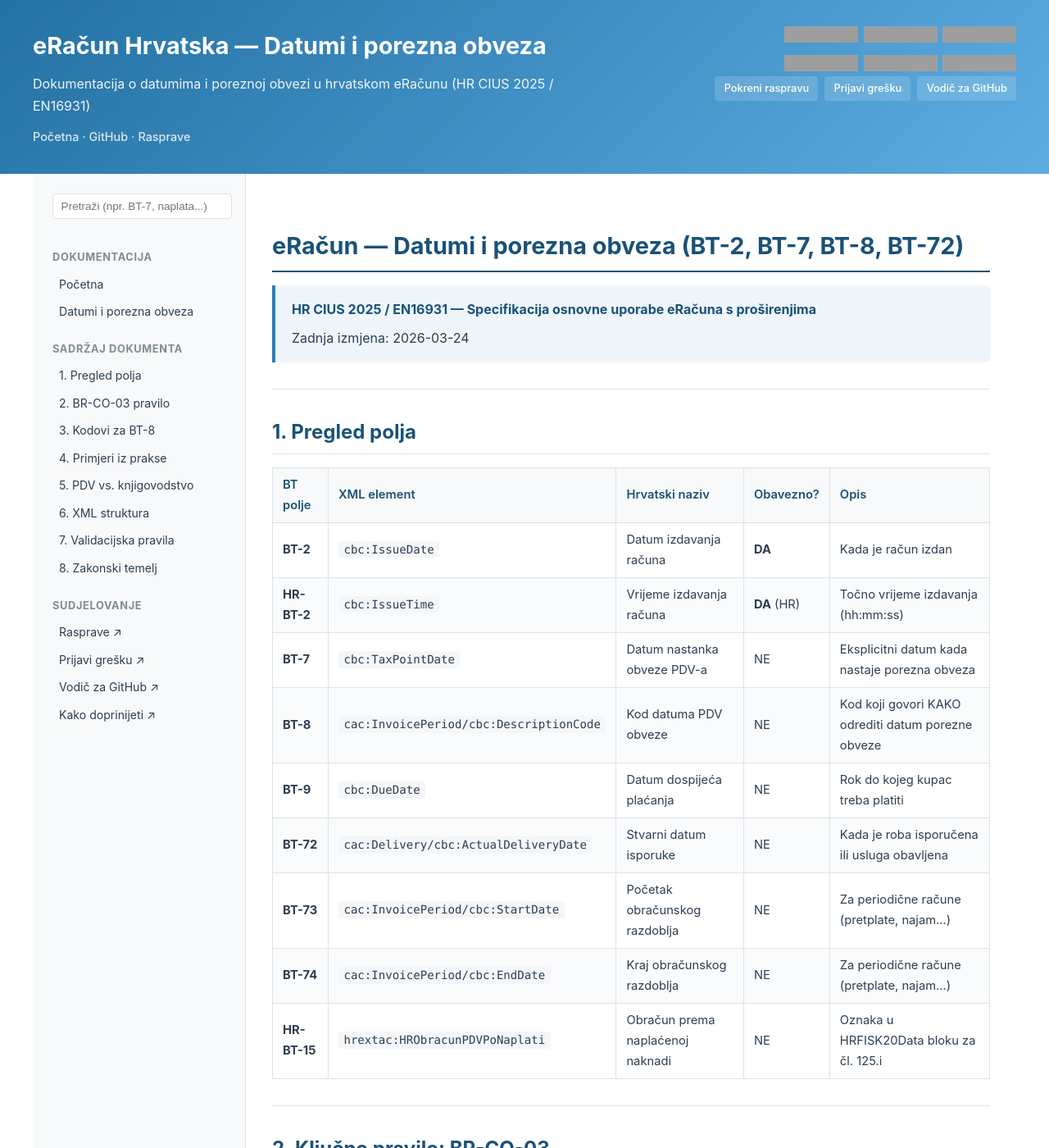
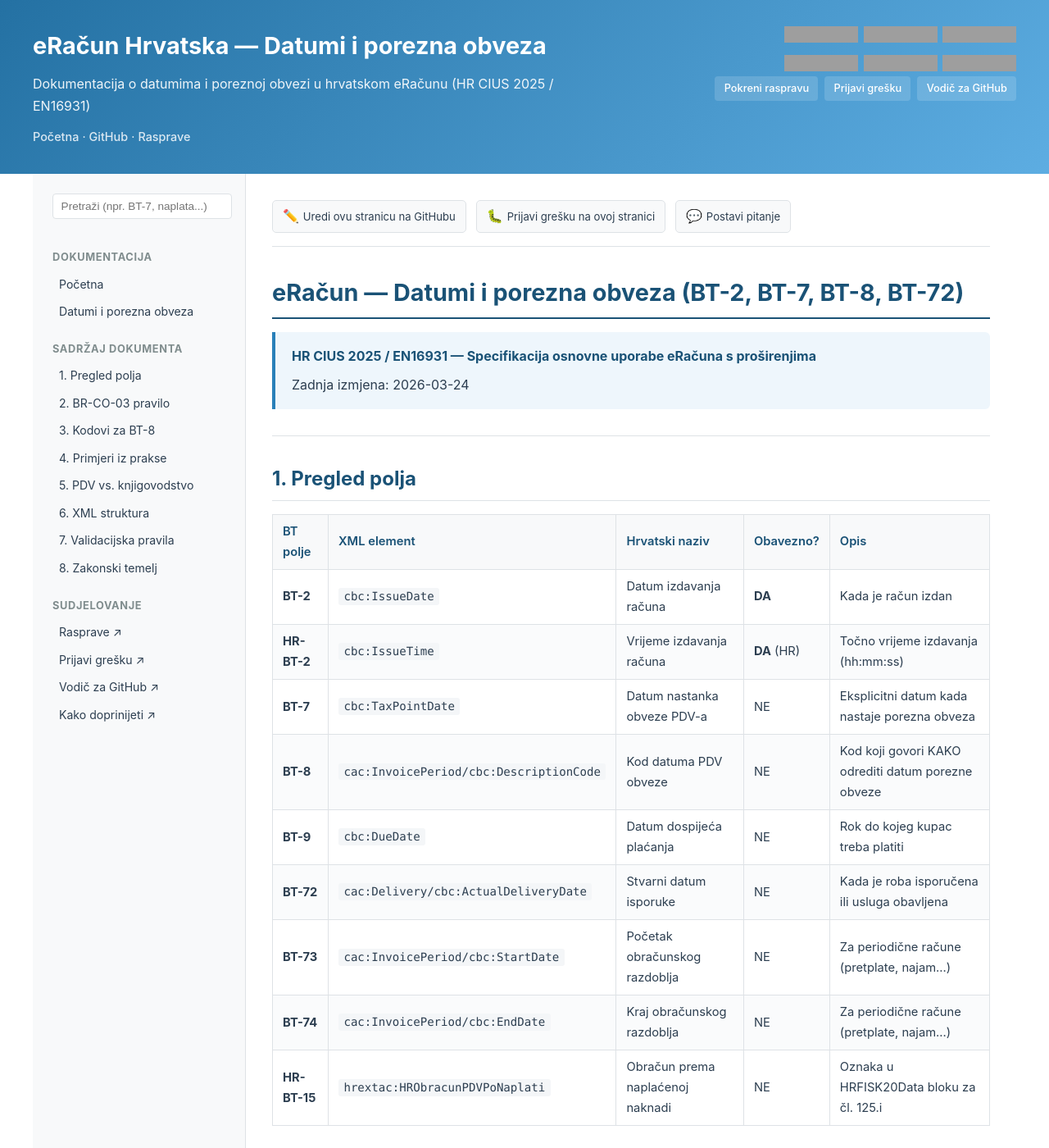
Before and after one commit to dageci/eracun-fiskalizacija-datumi, a Jekyll site: the page built from docs/eracun-datumi-poreza-workflow.md, in a window 1280 px wide and 1400 px high. Shown: the whole window at 82% size. Built offline with Jekyll 4.4.1, drawn with Linux system fonts in a browser that asks for light colours; grey boxes are pictures that could not be loaded.

Commit message:
dodani page actions (uredi, prijavi gresku, pitanje) i back-to-top
- Akcijska traka na vrhu svake podstranice: uredi na GitHubu,
  prijavi gresku (pre-filled issue), postavi pitanje
- Back-to-top gumb: pojavi se nakon 400px scrollanja, smooth scroll
- Sve se otvara u novom tabu

```diff
--- a/docs/_layouts/default.html
+++ b/docs/_layouts/default.html
@@ -241,6 +241,59 @@
       border: 1px solid var(--border);
     }
 
+    /* Page actions bar (edit, issue) */
+    .page-actions {
+      display: flex;
+      gap: 0.75rem;
+      margin-bottom: 1.5rem;
+      padding-bottom: 1rem;
+      border-bottom: 1px solid var(--border);
+      flex-wrap: wrap;
+    }
+    .page-actions a {
+      display: inline-flex;
+      align-items: center;
+      gap: 0.3rem;
+      padding: 0.35rem 0.75rem;
+      border: 1px solid var(--border);
+      border-radius: 5px;
+      font-size: 0.82rem;
+      color: var(--text);
+      background: var(--bg-alt);
+      text-decoration: none;
+      transition: all 0.15s;
+    }
+    .page-actions a:hover { border-color: var(--primary-light); color: var(--primary-light); background: #eef6fc; }
+    .page-actions .icon { font-size: 1rem; }
+
+    /* Back to top button */
+    .back-to-top {
+      position: fixed;
+      bottom: 2rem;
+      right: 2rem;
+      background: var(--primary-light);
+      color: white;
+      border: none;
+      border-radius: 50%;
+      width: 44px;
+      height: 44px;
+      font-size: 1.3rem;
+      cursor: pointer;
+      box-shadow: 0 2px 8px rgba(0,0,0,0.2);
+      opacity: 0;
+      visibility: hidden;
+      transition: opacity 0.3s, visibility 0.3s;
+      z-index: 100;
+    }
+    .back-to-top.visible { opacity: 1; visibility: visible; }
+    .back-to-top:hover { background: var(--primary); }
+
+    /* Section anchor links */
+    .main-content h2, .main-content h3, .main-content h4 { position: relative; }
+    .main-content h2:hover .heading-link,
+    .main-content h3:hover .heading-link,
+    .main-content h4:hover .heading-link { opacity: 1; }
+
     /* Footer */
     .site-footer {
       border-top: 1px solid var(--border);
@@ -352,9 +405,25 @@
     </nav>
 
     <main class="main-content">
+      {% if page.url != "/" %}
+      <div class="page-actions">
+        <a href="https://github.com/dageci/eracun-fiskalizacija-datumi/edit/master/docs{{ page.url | replace: '.html', '.md' }}.md" target="_blank">
+          <span class="icon">✏️</span> Uredi ovu stranicu na GitHubu
+        </a>
+        <a href="https://github.com/dageci/eracun-fiskalizacija-datumi/issues/new?title=Greška na stranici: {{ page.title | url_encode }}&body=Stranica: {{ page.url }}%0A%0AOpis greške:%0A" target="_blank">
+          <span class="icon">🐛</span> Prijavi grešku na ovoj stranici
+        </a>
+        <a href="https://github.com/dageci/eracun-fiskalizacija-datumi/discussions/new?category=pitanja-i-odgovori" target="_blank">
+          <span class="icon">💬</span> Postavi pitanje
+        </a>
+      </div>
+      {% endif %}
+
       {{ content }}
     </main>
   </div>
+
+  <button class="back-to-top" id="backToTop" title="Natrag na vrh">↑</button>
 
   <footer class="site-footer">
     <p>
```
Also changed, not shown: other parts of docs/_layouts/default.html (+18 -0 lines).
